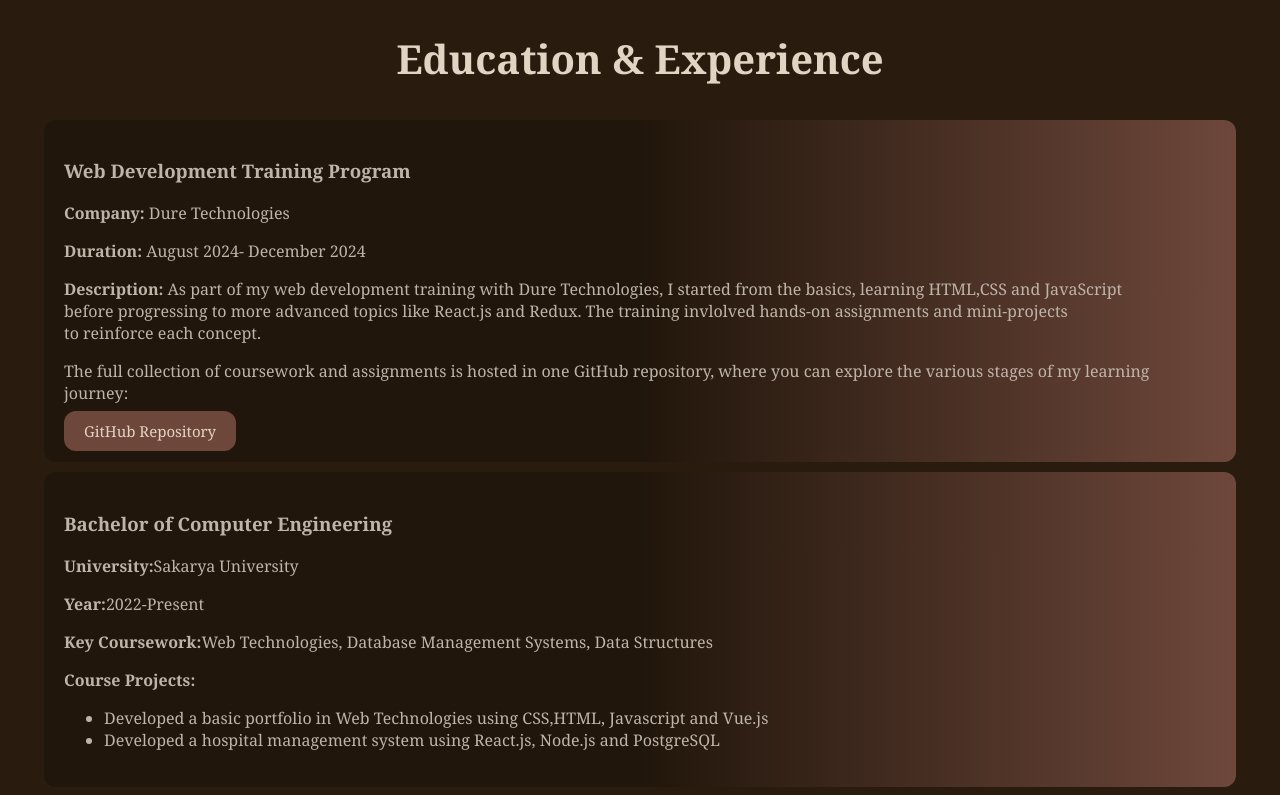
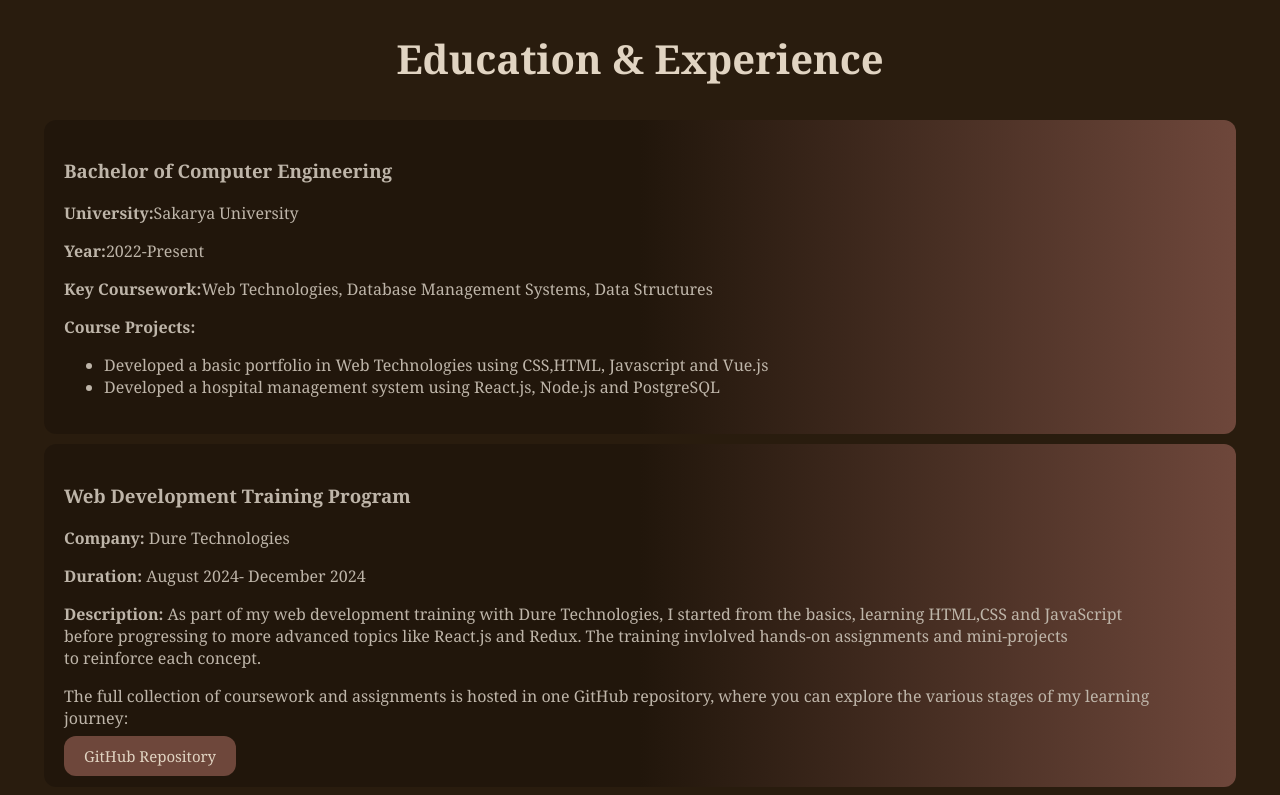
Before and after one commit to MissTee11/WEB-PORTFOLIO, a React (Create React App) app: page / in a window 1280 px wide. Shown: the part 1993-2788 px from the top of the page. Built offline with nearby package versions, Linux system fonts and the light colour scheme.

Commit message:
Updated education and experience section

```diff
--- a/src/Components/Education.js
+++ b/src/Components/Education.js
@@ -4,6 +4,19 @@ function MyEducation(){
     return(
         <div id="education">
            <h2 className="eduTitle">Education & Experience</h2>
+
+           <div className="education">
+                <h3>Bachelor of Computer Engineering</h3>
+                <p><strong>University:</strong>Sakarya University</p>
+                <p><strong>Year:</strong>2022-Present</p>
+                <p><strong>Key Coursework:</strong>Web Technologies, Database Management Systems, Data Structures</p>
+                <p><strong>Course Projects:</strong></p>
+                <ul>
+                    <li>Developed a basic portfolio in Web Technologies using CSS,HTML, Javascript and Vue.js</li>
+                    <li>Developed a hospital management system using React.js, Node.js and PostgreSQL</li>
+                </ul>
+
+            </div>
             <div className="education">
                 <h3>Web Development Training Program</h3>
                 <p><strong>Company: </strong>Dure Technologies</p>
@@ -19,16 +32,14 @@ function MyEducation(){
 
             </div>
 
-            <div className="education">
-                <h3>Bachelor of Computer Engineering</h3>
-                <p><strong>University:</strong>Sakarya University</p>
-                <p><strong>Year:</strong>2022-Present</p>
-                <p><strong>Key Coursework:</strong>Web Technologies, Database Management Systems, Data Structures</p>
-                <p><strong>Course Projects:</strong></p>
-                <ul>
-                    <li>Developed a basic portfolio in Web Technologies using CSS,HTML, Javascript and Vue.js</li>
-                    <li>Developed a hospital management system using React.js, Node.js and PostgreSQL</li>
-                </ul>
+             <div className="education">
+                <h3>Computer Hardware Internship</h3>
+                <p><strong>Company: </strong>Bytemounts</p>
+                <p><strong>Duration: </strong>June 2025- July 2025</p>
+                <p><strong>Description: </strong>During my internship, I explored embedded systems through practical projects. I worked with ESP32 and nRF52840(Nice!Nano),<br/>
+                implementing sensor integration, data exchange, and Bluetooth-controlled hardware. My final project involved controlling the onboard LED of Nice!Nano via <br/>
+                BLE UART commands from a phone. This internship strengthened my skills in C/C++ programming for microcontrollers, wireless communication, and real-time <br/>
+                debugging, and gave me confidence in transforming ideas into working prototypes.            </p>
 
             </div>
 
```
